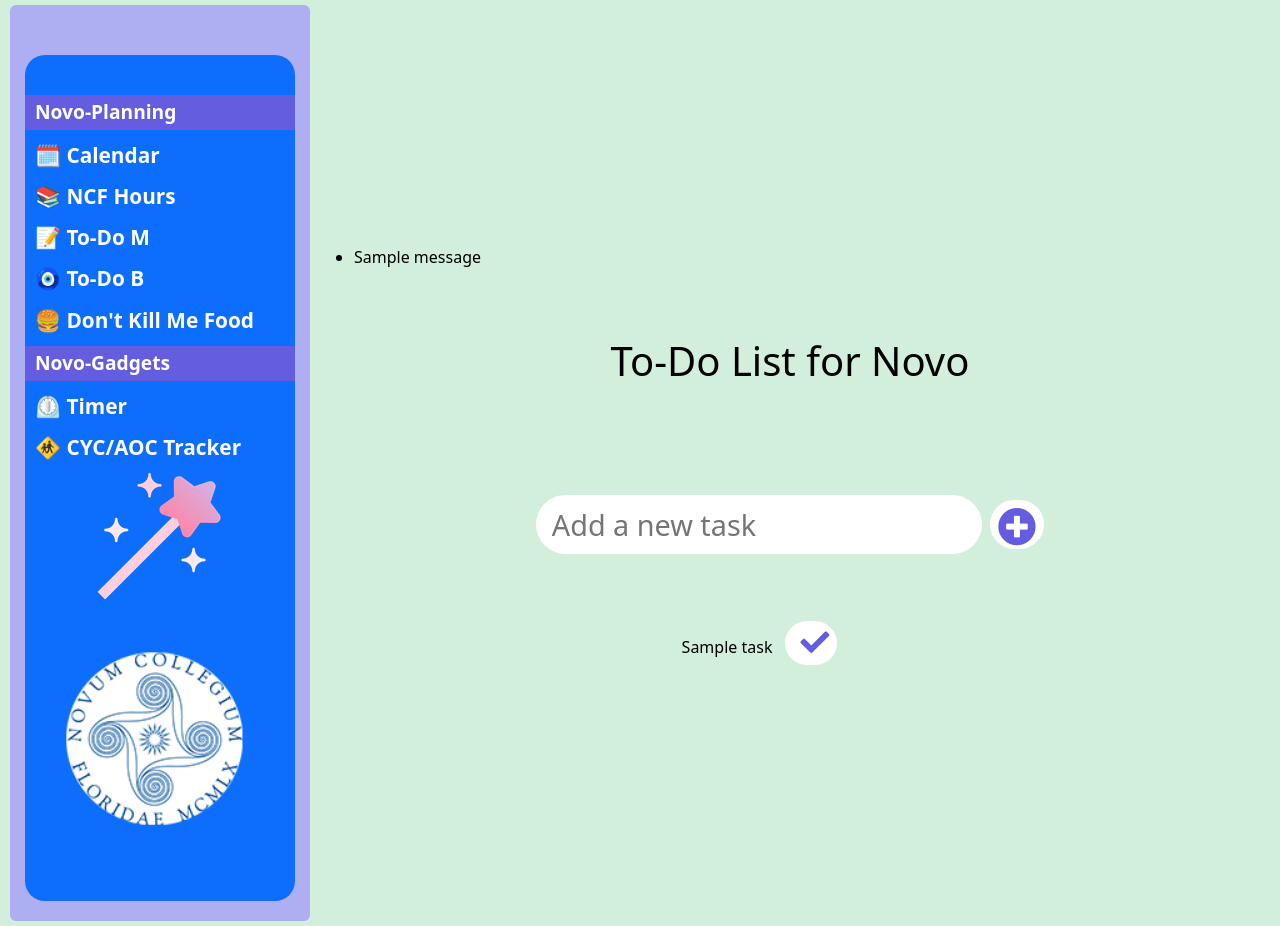
After one commit to marios-petrov/NovoTask-Ninja, a Django app: page /bilgestodo/ in a window 1280 px wide. The commit adds this page. Run offline with Django 5.2, Linux system fonts and the light colour scheme; tables that the repository leaves empty hold one stand-in row (values such as "Sample post"); one stand-in notice (Sample message) is shown.

Commit message:
FINALLY WE ARE COMPLETE

```diff
--- a/NovoTaskNinja/models.py
+++ b/NovoTaskNinja/models.py
@@ -2,6 +2,19 @@ from django.db import models
 from django import forms
 from .models import *
 
+class Meta:
+    ordering = ['name']
+
+class Task(models.Model):
+
+    name = models.CharField(max_length=200)
+    id = models.AutoField(primary_key=True)
+    completed = models.BooleanField(default=False)
+    # everytime an item is created, it will be automatically added
+    created_at = models.DateTimeField(auto_now_add=True)
+
+    def __str__(self):
+        return self.name
 class TodoItem(models.Model):
     description = models.CharField(max_length=255)
     completed = models.BooleanField(default=False)
--- /dev/null
+++ b/NovoTaskNinja/static/css/todo/todo2.css
@@ -0,0 +1,166 @@
+* {
+    box-sizing: border-box;
+}
+
+body {
+    background-color: #D2EFDB;
+    color: black;
+    min-height: 100vh;
+}
+
+.main {
+    display: flex;
+    flex-direction: column;
+    justify-content: center;
+    width: 100%;
+}
+
+header {
+    font-size: 1.5rem;
+}
+
+header,
+form {
+    min-height: 20vh;
+    display: flex;
+    justify-content: center;
+    align-items: center;
+}
+
+.container {
+  flex-direction: column;
+  align-items: center;
+  position: center;
+}
+form input,
+form button {
+    padding: 0.5rem;
+    padding-left: 1rem;
+    font-size: 1.8rem;
+    border: none;
+    background: white;
+    border-radius: 2rem;
+}
+
+form button {
+    color: #655ddf;
+    background: white;
+    cursor: pointer;
+    transition: all 0.3 ease;
+    margin-left: 0.5rem;
+}
+
+form button:hover {
+    color: white;
+    background: #655ddf;
+}
+
+.fa-plus-circle {
+    margin-top: 0.3rem;
+    margin-left: -8px;
+}
+
+.todo-container {
+    display: flex;
+    justify-content: center;
+    align-items: center;
+}
+
+.todo-list {
+    min-width: 30%;
+    list-style: none;
+}
+
+.task {
+    margin: 0.5rem;
+    padding-left: 0.5rem;
+    background: white;
+    color: black;
+    font-size: 1.5rem;
+    display: flex;
+    justify-content: space-between;
+    align-items: center;
+    transition: 0.5s;
+    border-radius: 2rem;
+}
+
+.task li {
+    flex: 1;
+}
+
+.trash-btn,
+.complete-btn {
+    color: white;
+    border: none;
+    padding: 1rem;
+    cursor: pointer;
+    font-size: 1.5rem;
+}
+
+.complete-btn {
+    background: #655ddf;
+}
+
+.trash-btn {
+    border-top-right-radius: 1.75rem;
+    border-bottom-right-radius: 1.75rem;
+    background: rgb(171, 171, 171);
+}
+
+.task {
+    padding: 0rem 0.5rem;
+}
+
+.fa-trash,
+.fa-check-circle {
+    pointer-events: none;
+}
+
+.completed {
+    text-decoration: line-through;
+    opacity: 0.5;
+}
+
+.slide {
+    transform: translateX(10rem);
+    opacity: 0;
+}
+
+select {
+    -webkit-appearance: none;
+    -moz-appearance: none;
+    appearance: none;
+    outline: none;
+    border: none;
+}
+
+.select {
+    margin: 1rem;
+    position: relative;
+    overflow: hidden;
+    border-radius: 50px;
+}
+
+select {
+    color:#655ddf;
+    width: 10rem;
+    height: 3.2rem;
+    cursor: pointer;
+    padding: 1rem;
+}
+
+.select::after {
+    content: "\25BC";
+    position: absolute;
+    background:#655ddf;
+    top: 0;
+    right: 0;
+    padding: 1rem;
+    pointer-events: none;
+    transition: all 0.3s ease;
+}
+
+.select::hover::after {
+    background: white;
+    color: #655ddf;
+}
--- a/NovoTaskNinja/templates/NovoTaskNinja/base.html
+++ b/NovoTaskNinja/templates/NovoTaskNinja/base.html
@@ -17,7 +17,8 @@
                 <div class="nav-divider">Novo-Planning</div>
                 <div><a href="{% url 'calendar' %}">🗓️ Calendar</a></div>
                 <div><a href="{% url 'ncfhours' %}">📚 NCF Hours</a></div>
-                <div><a href="{% url 'todo' %}">📝 To-Do</a></div>
+                <div><a href="{% url 'todo' %}">📝 To-Do M</a></div>
+                <div><a href="{% url 'bilgestodo' %}">🧿 To-Do B</a></div>
                 <div><a href="{% url 'dontkillmefood' %}">🍔 Don't Kill Me Food</a></div>
                 <div class="nav-divider">Novo-Gadgets</div>
                 <div><a href="{% url 'timer' %}">⏲️ Timer</a></div>
--- /dev/null
+++ b/NovoTaskNinja/templates/NovoTaskNinja/bilgestodo.html
@@ -0,0 +1,68 @@
+{% extends './base.html' %}
+{% load static %}
+
+
+{% block content %}
+
+<html lang="en">
+    <head>
+        <meta charset="UTF-8">
+        <meta name="viewport" content="width=device-width, initial-scale=1.0">
+        <meta name="viewport" content="width=device-width, initial-scale=1.0">
+        <!-- Google Fonts -->
+        <link href="https://fonts.googleapis.com/css2?family=Poppins&display=swap" rel="stylesheet">
+        <link rel="stylesheet" href="https://cdnjs.cloudflare.com/ajax/libs/font-awesome/5.15.3/css/all.min.css" integrity="sha512-iBBXm8fW90+nuLcSKlbmrPcLa0OT92xO1BIsZ+ywDWZCvqsWgccV3gFoRBv0z+8dLJgyAHIhR35VZc2oM/gI1w==" crossorigin="anonymous" referrerpolicy="no-referrer" />
+        <link rel="stylesheet" href="{% static 'css/todo/todo2.css' %}">
+
+        <title>To-Do List for Novo</title>
+    </head>
+
+    <body>
+        <div class="container">
+            {% if messages %}
+                <ul class="messages">
+                    {% for message in messages %}
+                    <li{% if message.tags %} class="{{ message.tags }}"{% endif %}>{{ message }}</li>
+                    {% endfor %}
+                </ul>
+            {% endif %}
+            <header>
+                <h1>To-Do List for Novo</h1>
+            </header>
+
+            <!-- Add Todo Form -->
+            <form method="POST" action="">
+                {% csrf_token %} <!-- CSRF verification, security satisfaction -->
+                <input type="text" name="name" class="todo-input" placeholder="Add a new task">
+                <button type="submit" name="add" class="todo-button">
+                    <i class="fas fa-plus-circle fa-lg"></i>
+                </button>
+            </form>
+
+            <div class="todo-container">
+                <ul class="todo-list">
+                    {% for task in tasks %}
+
+                        <li class="{% if 'completed' if task.completed else 'incomplete' }">
+
+                        {{task.name}}
+
+
+                        <!-- Complete Button -->
+                        <form method="POST" action="" style="display: inline;">
+                            {% csrf_token %}
+                            <input type="hidden" name="task_id" value="{{ task.id }}">
+                            <button type="submit" name="delete" class="delete-btn">
+                                <i class="fas fa-check"></i>
+                            </button>
+                        </form>
+                    </li>
+                    {% endfor %}
+
+                </ul>
+            </div>
+        </body>
+
+    </div>
+</html>
+{% endblock %}
--- a/NovoTaskNinja/urls.py
+++ b/NovoTaskNinja/urls.py
@@ -5,11 +5,12 @@ urlpatterns = [
 
     # Backend-Heavy Pages
     path('todo/', views.todo, name='todo'),
+    path("bilgestodo/", views.bilgestodo, name='bilgestodo'),
     path('cycreq/', views.cycreq, name='cycreq'),
     path('dontkillmefood/', views.dontkillmefood, name='dontkillmefood'),
 
     # Frontend-Heavy Pages
-    path('calendar/', views.calendar, name='calendar'),
+    path('', views.calendar, name='calendar'),
     path('timer/', views.timer, name='timer'),
     path('ncfhours/', views.ncfhours, name='ncfhours'),
     path('surprise/', views.surprise, name='surprise'),
--- a/NovoTaskNinja/views.py
+++ b/NovoTaskNinja/views.py
@@ -1,11 +1,8 @@
-from django.shortcuts import render, redirect
-from django.http import HttpResponseRedirect
-from django.urls import reverse
-from django.shortcuts import get_object_or_404
 from django.utils.dateparse import parse_time
+from django.shortcuts import render, redirect, get_object_or_404
+from django.contrib import messages # for celebration message
 from django.views.decorators.http import require_http_methods
 from .models import *
-# Create your views here.
 
 def calendar(request):
     return render(request, './NovoTaskNinja/calendar.html')
@@ -123,3 +120,39 @@ def todo(request):
         'todo_items': todo_items
     }
     return render(request, 'NovoTaskNinja/todo.html', context)
+
+@require_http_methods(["GET", "POST"])
+def bilgestodo(request):
+    """
+    tasks = Task.objects.all()
+
+    form = TaskForm() # Form Model from models.py
+
+    if request.method == "POST":
+        form = TaskForm(request.POST)
+        if form.is_valid(): # saving it to the database
+            form.save()
+        return redirect('/NovoTaskNinja/todo/') #refresh page
+
+    context = {"tasks": tasks, "form":form}
+    return render(request, "./NovoTaskNinja/todo.html", context)"""
+
+    if request.method == "POST":
+        if 'add' in request.POST:
+            name = request.POST.get('name', '').strip()
+            if name:  # Ensure the description is not empty
+                Task.objects.create(name=name)
+        elif 'delete' in request.POST:
+            task_id = request.POST.get('task_id', '')
+            task = get_object_or_404(Task, id=task_id)
+            task.delete()
+            messages.success(request, "Slay Novo!! 💅 One more thing off the list to go enjoy bayfront soon!")
+
+        return redirect('bilgestodo')
+
+    # if the request is GET, display the todo list
+    tasks = Task.objects.all().order_by('-created_at')
+    context = {
+        'tasks': tasks
+    }
+    return render(request, 'NovoTaskNinja/bilgestodo.html', context)
--- a/SEProject1/urls.py
+++ b/SEProject1/urls.py
@@ -19,5 +19,5 @@ from django.urls import path, include
 
 urlpatterns = [
     path('admin/', admin.site.urls),
-    path('NovoTaskNinja/', include('NovoTaskNinja.urls')),
+    path('', include('NovoTaskNinja.urls')),
 ]
```
Also changed, not shown: NovoTaskNinja/static/js/calendar/home.js (+9 -14 lines), NovoTaskNinja/migrations/0007_task.py (added), db.sqlite3.
